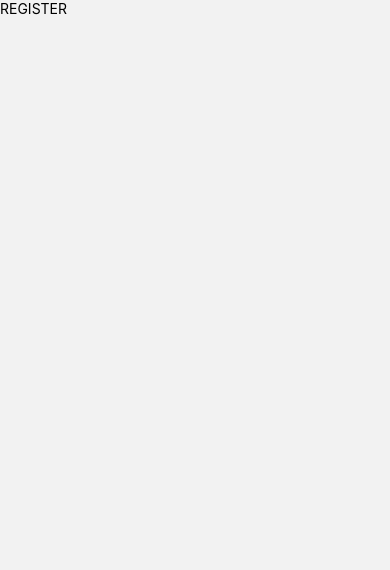
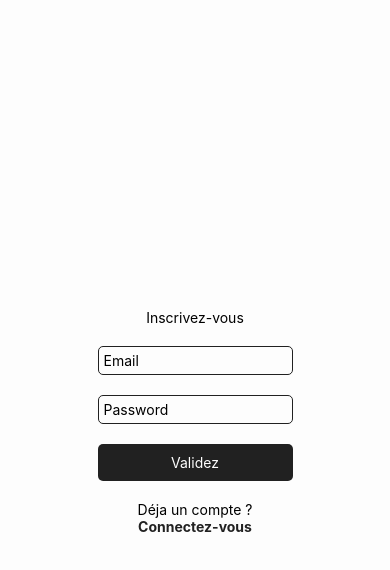
Before and after one commit to Djoudi21/react-native-template-TS-Redux, a React Native app: screen /Register in a window 390 px wide. Shown: the top 570 px of the page. Built offline with nearby package versions, Linux system fonts and the light colour scheme.

Commit message:
feat: add auth hook and screens

```diff
--- /dev/null
+++ b/src/hooks/useAuth.ts
@@ -0,0 +1,134 @@
+import { useRef, useState } from 'react';
+// import { useDispatch } from 'react-redux';
+
+export default function useAuth({ navigation }: any) {
+  const [email, setEmail] = useState('');
+  const [password, setPassword] = useState('');
+  const [isEmailValid, setIsEmailValid] = useState(true);
+  const [isPasswordValid, setIsPasswordValid] = useState(true);
+  const [emailErrorMessage, setEmailErrorMessage] = useState('');
+  const [passwordErrorMessage, setPasswordErrorMessage] = useState('');
+  const [formSubmissionErrorMessage, setFormSubmissionErrorMessage] =
+    useState('');
+  // const dispatch = useDispatch();
+  // const axiosUserRepository = new AxiosUserRepository();
+  // const userService = new UserService(axiosUserRepository);
+  const emailTextInputRef = useRef(null);
+  const passwordTextInputRef = useRef(null);
+
+  async function handleSubmit() {
+    if (emailTextInputRef.current) {
+      // @ts-ignore
+      emailTextInputRef.current.blur();
+    }
+
+    if (passwordTextInputRef.current) {
+      // @ts-ignore
+      passwordTextInputRef.current.blur();
+    }
+
+    emailValidation();
+    passwordValidation();
+    if (!isEmailValid || !isPasswordValid) {
+      return;
+    }
+    const credentials = {
+      email,
+      password,
+    };
+    try {
+      // const response = await userService.login(credentials);
+      // const tokens = response.data;
+      // dispatch(setTokens(tokens));
+      // navigation.push('Home');
+      //fetch user thcats and dispatch in store
+      //set current tchat id to be an tchat with no messages
+    } catch (e) {
+      // @ts-ignore
+      const errorMessage = setSubmissionErrorMessage(e.response.data.message);
+      setFormSubmissionErrorMessage(errorMessage);
+    }
+  }
+
+  function setInputBorderColor(inputName: string) {
+    const valid = {
+      borderColor: '#212121',
+    };
+
+    const invalid = {
+      borderColor: 'red',
+    };
+    if (inputName === 'email') {
+      return isEmailValid ? valid : invalid;
+    } else {
+      return isPasswordValid ? valid : invalid;
+    }
+  }
+
+  function emailValidation() {
+    if (!email.length) {
+      setIsEmailValid(false);
+      setEmailErrorMessage('Please enter an email');
+      return;
+    } else if (!/^[A-Z0-9._%+-]+@[A-Z0-9.-]+\.[A-Z]{2,4}$/i.test(email)) {
+      setIsEmailValid(false);
+      setEmailErrorMessage('Email is not valid');
+      return;
+    } else {
+      setIsEmailValid(true);
+    }
+  }
+
+  function passwordValidation() {
+    if (!password.length) {
+      setIsPasswordValid(false);
+      setPasswordErrorMessage('Please enter a paswword');
+      return;
+    } else {
+      setIsPasswordValid(true);
+    }
+  }
+
+  function setSubmissionErrorMessage(message: string): string {
+    switch (message) {
+      default:
+        return "Aucun utilisateur n'a été trouvé";
+    }
+  }
+
+  function handleRedirect(routeName: string) {
+    navigation.push(routeName);
+  }
+
+  function handleFocusEmailInput() {
+    setEmail('');
+    setFormSubmissionErrorMessage('');
+  }
+
+  function handleFocusPasswordInput() {
+    setPassword('');
+    setFormSubmissionErrorMessage('');
+  }
+
+  return {
+    handleSubmit,
+    setInputBorderColor,
+    emailValidation,
+    passwordValidation,
+    setSubmissionErrorMessage,
+    handleRedirect,
+    handleFocusPasswordInput,
+    handleFocusEmailInput,
+    emailErrorMessage,
+    passwordErrorMessage,
+    emailTextInputRef,
+    passwordTextInputRef,
+    email,
+    setEmail,
+    password,
+    setPassword,
+    isEmailValid,
+    isPasswordValid,
+    formSubmissionErrorMessage,
+  };
+}
--- a/src/screens/LoginScreen.tsx
+++ b/src/screens/LoginScreen.tsx
@@ -1,10 +1,111 @@
-import { Text, View } from 'react-native';
+import { Pressable, StyleSheet, Text, TextInput, View } from 'react-native';
 import React from 'react';
+import useAuth from '../hooks/useAuth';
 
-export function LoginScreen() {
+export function LoginScreen({ navigation }: any) {
+  const auth = useAuth({ navigation });
   return (
-    <View>
-      <Text>LOGIN</Text>
+    <View style={styles.container}>
+      <Text>Connectez-vous</Text>
+      <View style={[styles.inputContainer]}>
+        <TextInput
+          ref={auth.emailTextInputRef}
+          onBlur={() => auth.emailValidation()}
+          placeholder="Email"
+          onFocus={auth.handleFocusEmailInput}
+          style={[styles.input, auth.setInputBorderColor('email')]}
+          onChangeText={auth.setEmail}
+          value={auth.email}
+        />
+        {!auth.isEmailValid && (
+          <View style={styles.errorContainer}>
+            {/*<Icon name="exclamation-circle" size={20} color={'red'} />*/}
+            <Text style={styles.errorMessage}>{auth.emailErrorMessage}</Text>
+          </View>
+        )}
+      </View>
+      <View style={[styles.inputContainer]}>
+        <TextInput
+          ref={auth.passwordTextInputRef}
+          onBlur={() => auth.passwordValidation()}
+          placeholder="Password"
+          onFocus={auth.handleFocusPasswordInput}
+          style={[styles.input, auth.setInputBorderColor('password')]}
+          onChangeText={auth.setPassword}
+          value={auth.password}
+          secureTextEntry={true}
+        />
+        {!auth.isPasswordValid && (
+          <View style={styles.errorContainer}>
+            {/*<Icon name="exclamation-circle" size={20} color={'red'} />*/}
+            <Text style={styles.errorMessage}>{auth.passwordErrorMessage}</Text>
+          </View>
+        )}
+      </View>
+
+      <Pressable onPress={auth.handleSubmit} style={styles.button}>
+        <Text style={styles.labelButton}>Validez</Text>
+      </Pressable>
+
+      {auth.formSubmissionErrorMessage &&
+        auth.isEmailValid &&
+        auth.isPasswordValid && (
+          <Text style={styles.errorMessage}>
+            {auth.formSubmissionErrorMessage}
+          </Text>
+        )}
+
+      <View>
+        <Text>Toujours pas de compte ?</Text>
+        <Pressable onPress={() => auth.handleRedirect('Register')}>
+          <Text style={styles.registerLink}>Inscrivez-vous</Text>
+        </Pressable>
+      </View>
     </View>
   );
 }
+
+const styles = StyleSheet.create({
+  container: {
+    flex: 1,
+    display: 'flex',
+    justifyContent: 'center',
+    alignItems: 'center',
+    backgroundColor: '#FDFDFD',
+    gap: 20,
+  },
+  inputContainer: {
+    width: '50%',
+  },
+  input: {
+    borderStyle: 'solid',
+    borderWidth: 1,
+    borderRadius: 5,
+    padding: 5,
+  },
+  button: {
+    backgroundColor: '#212121',
+    borderRadius: 5,
+    width: '50%',
+    padding: 10,
+  },
+  labelButton: {
+    color: '#FDFDFD',
+    textAlign: 'center',
+  },
+  errorContainer: {
+    marginTop: 5,
+    display: 'flex',
+    flexDirection: 'row',
+    alignItems: 'center',
+    gap: 10,
+  },
+  errorMessage: {
+    color: 'red',
+  },
+  registerLink: {
+    color: '#212121',
+    fontWeight: '700',
+    textAlign: 'center',
+  },
+});
--- a/src/screens/RegisterScreen.tsx
+++ b/src/screens/RegisterScreen.tsx
@@ -1,10 +1,113 @@
-import { Text, View } from 'react-native';
+import { Pressable, StyleSheet, Text, TextInput, View } from 'react-native';
 import React from 'react';
+// import Icon from 'react-native-vector-icons/FontAwesome';
+import useAuth from '../hooks/useAuth';
 
-export function RegisterScreen() {
+export function RegisterScreen({ navigation }: any) {
+  const auth = useAuth({ navigation });
+
   return (
-    <View>
-      <Text>REGISTER</Text>
+    <View style={styles.container}>
+      <Text>Inscrivez-vous</Text>
+      <View style={[styles.inputContainer]}>
+        <TextInput
+          ref={auth.emailTextInputRef}
+          onBlur={() => auth.emailValidation()}
+          placeholder="Email"
+          onFocus={auth.handleFocusEmailInput}
+          style={[styles.input, auth.setInputBorderColor('email')]}
+          onChangeText={auth.setEmail}
+          value={auth.email}
+        />
+        {!auth.isEmailValid && (
+          <View style={styles.errorContainer}>
+            {/*<Icon name="exclamation-circle" size={20} color={'red'} />*/}
+            <Text style={styles.errorMessage}>{auth.emailErrorMessage}</Text>
+          </View>
+        )}
+      </View>
+      <View style={[styles.inputContainer]}>
+        <TextInput
+          ref={auth.passwordTextInputRef}
+          onBlur={() => auth.passwordValidation()}
+          placeholder="Password"
+          onFocus={auth.handleFocusPasswordInput}
+          style={[styles.input, auth.setInputBorderColor('password')]}
+          onChangeText={auth.setPassword}
+          value={auth.password}
+          secureTextEntry={true}
+        />
+        {!auth.isPasswordValid && (
+          <View style={styles.errorContainer}>
+            {/*<Icon name="exclamation-circle" size={20} color={'red'} />*/}
+            <Text style={styles.errorMessage}>{auth.passwordErrorMessage}</Text>
+          </View>
+        )}
+      </View>
+
+      <Pressable onPress={auth.handleSubmit} style={styles.button}>
+        <Text style={styles.labelButton}>Validez</Text>
+      </Pressable>
+
+      {auth.formSubmissionErrorMessage &&
+        auth.isEmailValid &&
+        auth.isPasswordValid && (
+          <Text style={styles.errorMessage}>
+            {auth.formSubmissionErrorMessage}
+          </Text>
+        )}
+
+      <View>
+        <Text>Déja un compte ?</Text>
+        <Pressable onPress={() => auth.handleRedirect('Login')}>
+          <Text style={styles.registerLink}>Connectez-vous</Text>
+        </Pressable>
+      </View>
     </View>
   );
 }
+
+const styles = StyleSheet.create({
+  container: {
+    flex: 1,
+    display: 'flex',
+    justifyContent: 'center',
+    alignItems: 'center',
+    backgroundColor: '#FDFDFD',
+    gap: 20,
+  },
+  inputContainer: {
+    width: '50%',
+  },
+  input: {
+    borderStyle: 'solid',
+    borderWidth: 1,
+    borderRadius: 5,
+    padding: 5,
+  },
+  button: {
+    backgroundColor: '#212121',
+    borderRadius: 5,
+    width: '50%',
+    padding: 10,
+  },
+  labelButton: {
+    color: '#FDFDFD',
+    textAlign: 'center',
+  },
+  errorContainer: {
+    marginTop: 5,
+    display: 'flex',
+    flexDirection: 'row',
+    alignItems: 'center',
+    gap: 10,
+  },
+  errorMessage: {
+    color: 'red',
+  },
+  registerLink: {
+    color: '#212121',
+    fontWeight: '700',
+    textAlign: 'center',
+  },
+});
```
